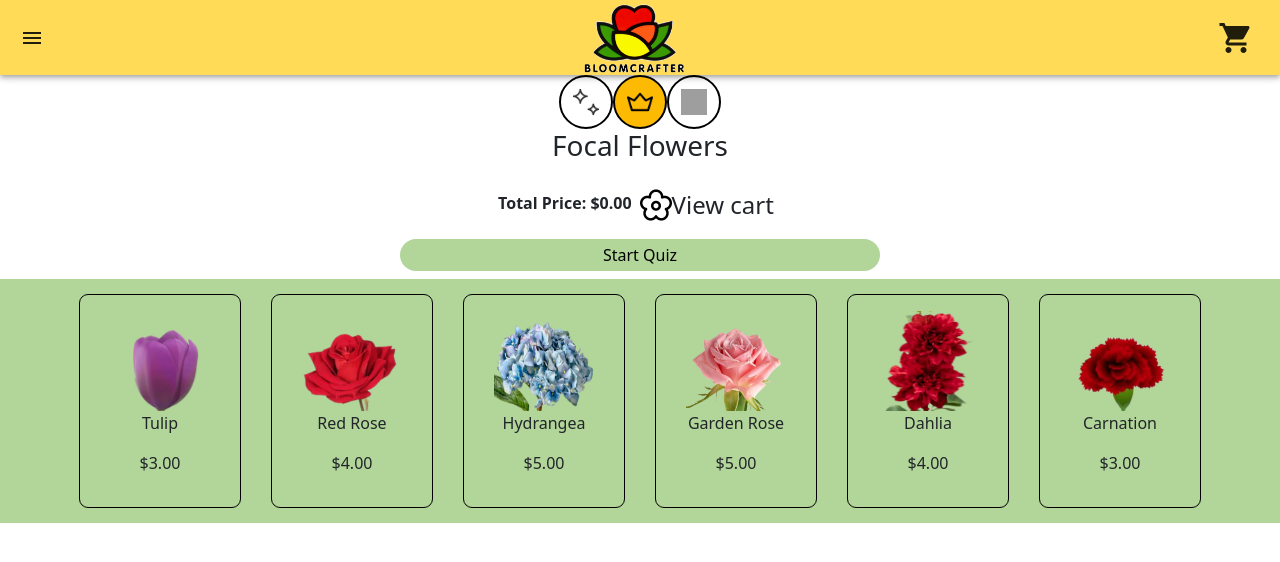
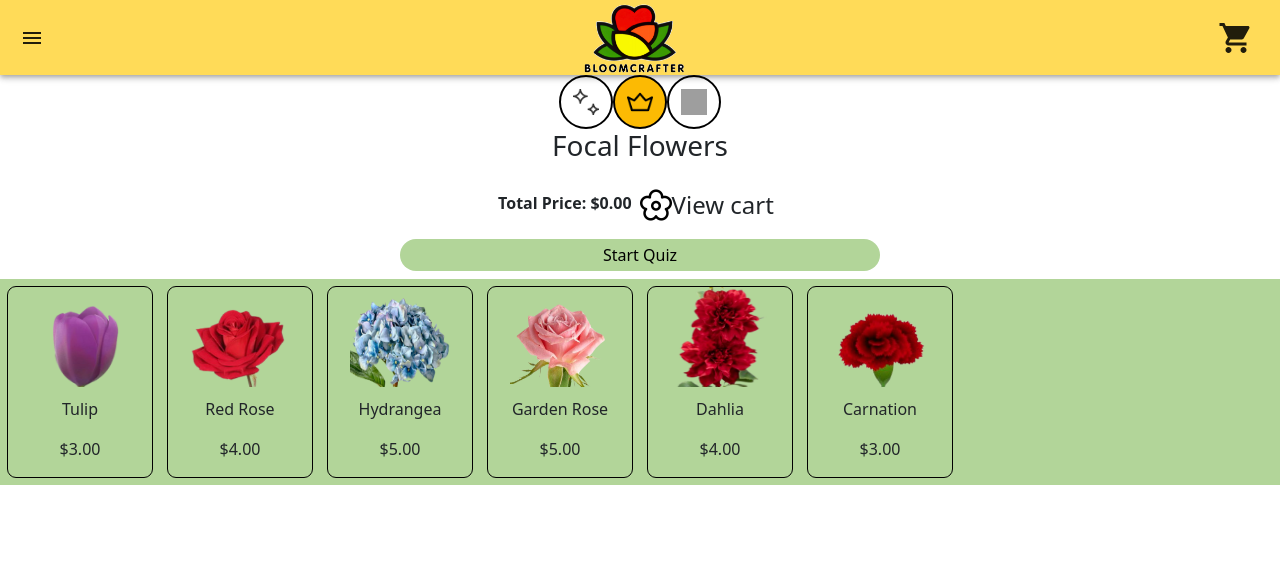
Before and after one commit to 394-w24/BloomCraft2, a React (Vite) app: page / in a window 1280 px wide. Shown: the top 562 px of the page. Built offline with nearby package versions, Linux system fonts and the light colour scheme; grey boxes are pictures that could not be loaded.

Commit message:
minor flower shop design modifications

```diff
--- a/src/components/FlowerShop.css
+++ b/src/components/FlowerShop.css
@@ -1,6 +1,6 @@
 .flower-shop-grid {
     display: grid;
-    grid-template-columns: repeat(auto-fill, 12rem);
+    grid-template-columns: repeat(auto-fill, 10rem);
     justify-content: center;
 
     background-color: #b2d599;
@@ -10,8 +10,8 @@
 
 .flower-shop-item {
     outline: solid 1px #000;
-    padding: 1rem;
-    margin: 1rem;
+    padding: 0rem 1rem;
+    margin: 0.5rem;
     text-align: center;
     border-radius: 0.5rem;
 }
--- a/src/components/FlowerShopItem.jsx
+++ b/src/components/FlowerShopItem.jsx
@@ -34,7 +34,7 @@ const FlowerShopItem = ({ flower, flowerTypeList, setFlowerTypeList, calculatePr
       calculatePrice();
     }}>
       {/* <i className={iconClassName} style={{ fontSize: "3rem" }}></i> */}
-      <img src={`/photos/small_flowers/${flower.photoName}`} alt={flower.name} style={{ width: "100px", height: "100px" }} />
+      <img src={`/photos/small_flowers/${flower.photoName}`} alt={flower.name} style={{ width: "100px", height: "100px", marginBottom: "10px" }} />
       <p>{flower.name}</p>
       <p>${flower.price}.00</p>
     </div>
```
